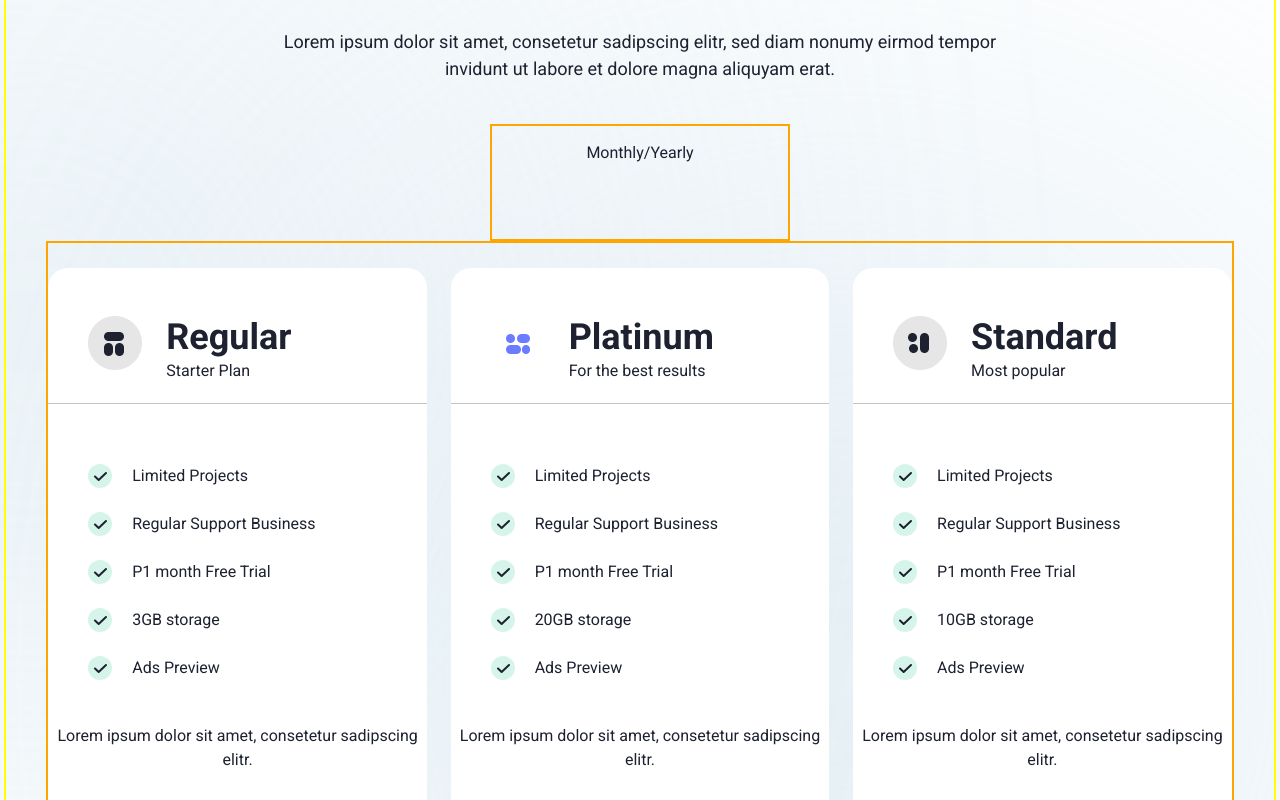
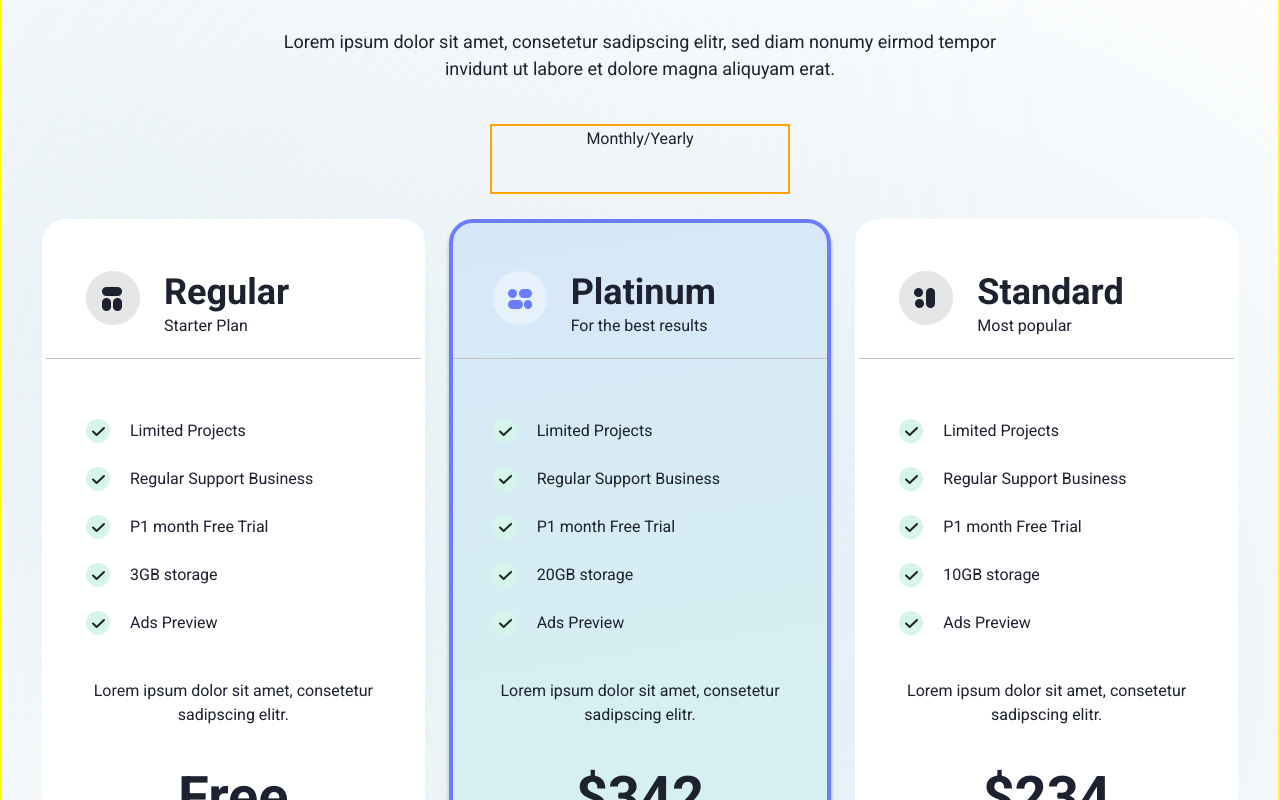
Before and after one commit to F-Agata/finsweet, a Next.js app: page /pricing in a window 1280 px wide. Shown: the part 220-1020 px from the top of the page. Built offline with nearby package versions, Linux system fonts and the light colour scheme.

Commit message:
wip OneOptionOnePrice

```diff
--- a/components/routes/pricing/ChoiceMonthlyYearly.js
+++ b/components/routes/pricing/ChoiceMonthlyYearly.js
@@ -15,7 +15,7 @@ const ChoiceMonthlyYearly = () => {
         <Box
             border={'orange 2px solid'}
             m={'0 auto'}
-            p={{_: '10px 0px 40px 0px', tablet: '15px 0px 40px 0px', }}
+            p={{_: '1px 0px 40px 0px', tablet: '1px 0px 40px 0px', }}
             textAlign={'center'}
             display={'flex'}
             flexDirection={'column'}
@@ -27,7 +27,7 @@ const ChoiceMonthlyYearly = () => {
             hight={60}
         >
 
-            <TitleAndText variant={'textSmall'} mb={34}>Monthly/Yearly</TitleAndText>
+            <TitleAndText variant={'textSmall'} mb={1}>Monthly/Yearly</TitleAndText>
 
         </Box>
     );
--- a/components/routes/pricing/OneOptionOnePrice.js
+++ b/components/routes/pricing/OneOptionOnePrice.js
@@ -4,24 +4,16 @@ import TitleAndText from "../../../styles/TitleAndText"
 import Box from "../../../styles/Box"
 import Btn from "../../../styles/Btn";
 
-import iconPricingList from "../../../public/iconPricingList.svg";
-
-
 const OneOptionOnePrice = ( { pricingItems } ) => {
 
+    const pricingItem = pricingItems.map((item, index) => {
 
-    const pricingItem = pricingItems.map((item) => (
-        <Box key={item.title}
-             width={{_: '100%', tabletL: '32%', }}
-             maxWidth={410}
-            // border={'blue 2px solid'}
-             borderRadius={'20px'}
-             bg={"colorWhite"}
-             // m={{_: '10px 0px', tabletL: '0px', }}
-            m={'10px 0'}
-             p={"48px 0px"}
-             display={'flex'}
-             flexDirection={'column'}
+        const isEven = index % 2 !== 0;
+
+        return(
+
+            <StyledBoxOnePlan key={item.title}
+                              isEven={isEven}
             >
                 <Box
                     display={'flex'}
@@ -43,27 +35,29 @@ const OneOptionOnePrice = ( { pricingItems } ) => {
                     {item.listInfo.map((oneLine)=> (
                         <Box key={`${item.title}.${oneLine.infoName}`}
                              display={'flex'}
-                        pt={20}>
+                             pt={20}
+                            // border={'purple 2px solid'}
+                             justifyContent={'left'}
+                        >
                             <Box pr={20}>
-                            <img
-                                src={iconPricingList.src}
-                                // src={iconPricingList.svg}
-                                alt={"icon"} />
+                                <img src={'/iconPricingList.svg'} alt={"icon"} />
                             </Box>
-                        <TitleAndText variant={'textSmall'}>{oneLine.infoName}</TitleAndText>
+                            <TitleAndText variant={'textSmall'} textAlign={'left'}>{oneLine.infoName}</TitleAndText>
                         </Box>
                     ))}
                 </Box>
-            <TitleAndText variant={'textSmall'}>{item.smallDescription}</TitleAndText>
-            <TitleAndText variant={'title1'} pt={40}>{item.price}</TitleAndText>
+                <TitleAndText variant={'textSmall'} p={'0px 40px'}  >{item.smallDescription}</TitleAndText>
+                <TitleAndText variant={'title1'} pt={40} >{item.price}</TitleAndText>
                 <TitleAndText variant={'textSmall'}>{item.time}</TitleAndText>
-            <Btn variant={'dark'} mt={40}>Get started</Btn>
-        </Box>
-        ));
+                <Btn variant={'dark'} m={"40px 100px 0px 100px"}  >Get started</Btn>
+            </StyledBoxOnePlan>
+        )
+
+        });
 
     return (
         <Box
-            border={'orange 2px solid'}
+            // border={'orange 2px solid'}
             m={'0 auto'}
             width={"100%"}
             p={{_: '10px 0px 40px 0px', tablet: '15px 0px 40px 0px', }}
@@ -79,12 +73,27 @@ const OneOptionOnePrice = ( { pricingItems } ) => {
 
         </Box>
     );
-}
+};
 
 export default OneOptionOnePrice;
 
-// width: 360px;
-// @media (min-width: 768px) {
-//     width: 450px;
-//     margin-top: 0px;
-// }
+const StyledBoxOnePlan = styled(Box)`
+  width: 100%;
+  max-width: 410px;
+  border: 4px solid;
+  border-radius: 24px;
+  margin: 10px 0;
+  padding: 48px 0px;
+  display: flex;
+  flex-direction: column;
+
+  ${({ isEven, theme }) => css`
+    border-color: ${isEven ? theme.colors.colorSecondary : theme.colors.colorWhite};
+    background: ${isEven ? "linear-gradient(171deg, rgba(215,231,249,1) 0%, rgba(213,244,236,1) 100%)" : theme.colors.colorWhite};
+   box-shadow: ${isEven ? "0px 4px 4px rgba(0, 0, 0, 0.25)" : null};;
+  `};
+
+  @media (min-width: 1024px) {
+   width: 32%;
+  }
+`
```
Lines whose indentation alone changed are shown as unchanged.
